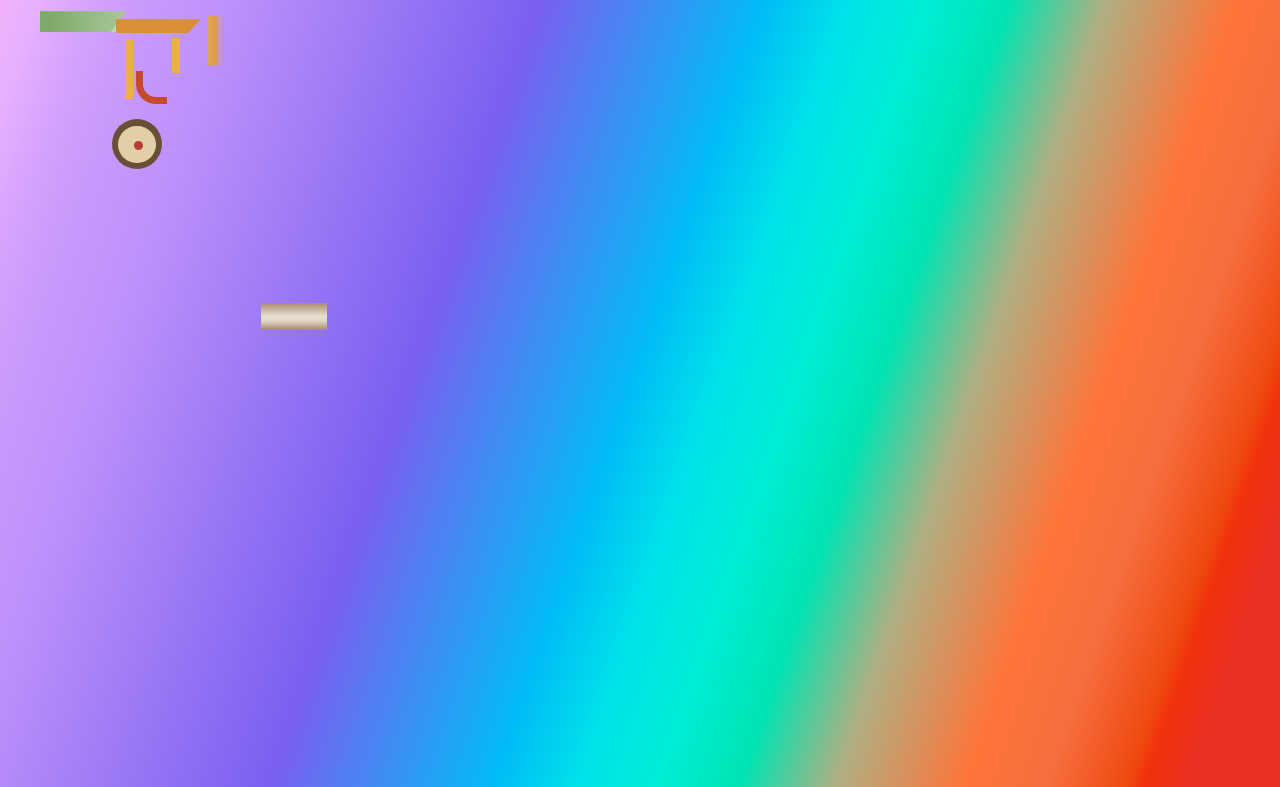
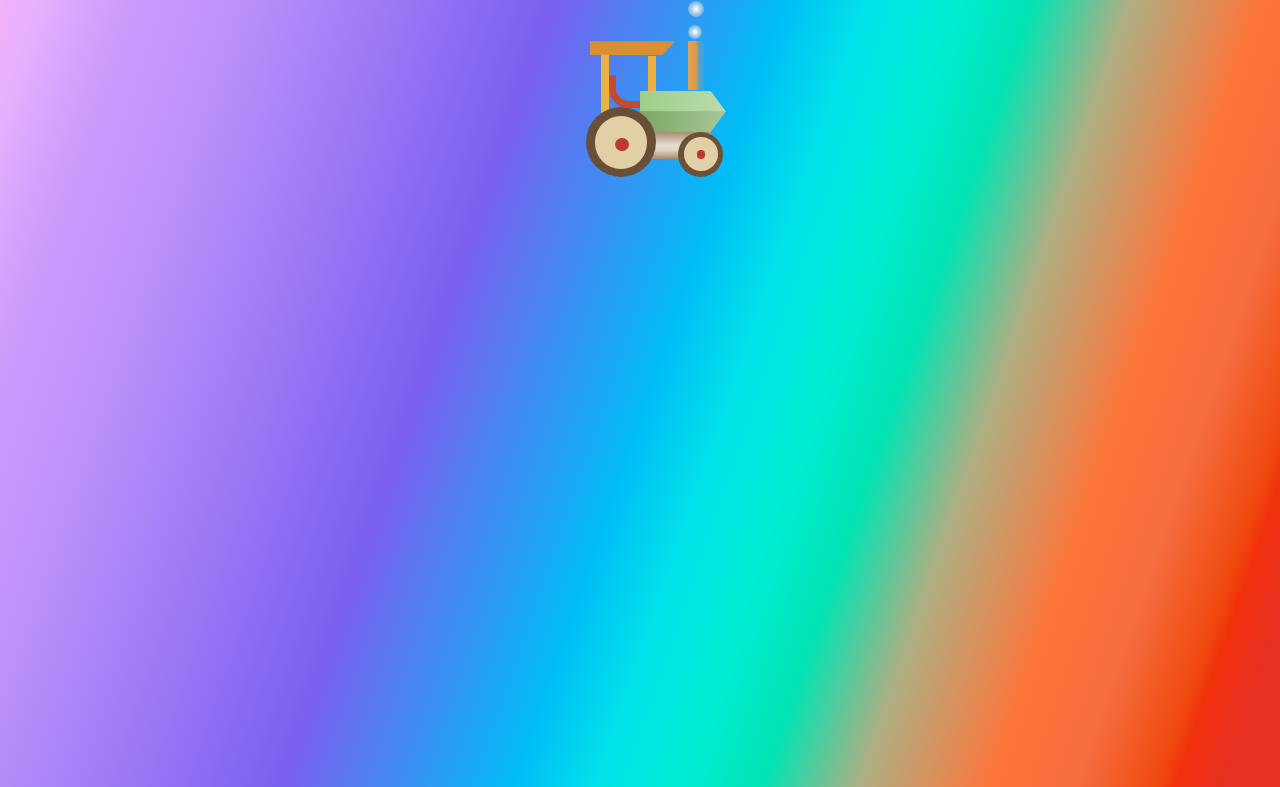
Before and after one commit to whorules/frontend-university, a plain HTML site: page html/train.html in a window 1280 px wide. Shown: the part 168-955 px from the top of the page. Drawn offline with Linux system fonts and the light colour scheme; a web font is replaced by a local one.

Commit message:
fixed train task

```diff
--- a/html/train.html
+++ b/html/train.html
@@ -32,6 +32,7 @@
     </header>
     <main>
         <div class="main-frame">
+            <div class="train-frame">
                 <div class="body1"></div>
                 <div class="body2"></div>
                 <div class="rectangle1"></div>
@@ -54,6 +55,7 @@
                 <div class="elipse3"></div>
                 <div class="sit"></div>
             </div>
+        </div>
     </main>
 </div>
 </body>
--- a/style/train.css
+++ b/style/train.css
@@ -4,16 +4,25 @@ body {
 }
 
 .main-frame {
+    padding-top: 100px;
     position: relative;
     display: flex;
+    justify-content: center;
     height: 100vh;
+}
+
+.train-frame {
+    position: relative;
+    width: 200px;
+    height: 200px;
 }
 
 .body1 {
     position: absolute;
     width: 86px;
     height: 21px;
-    top: -0%;
+    top: -10.3%;
+    left: 50%;
     clip-path: polygon(0% 0%, 82% 0%, 100% 100%, 0% 100%);
     background: linear-gradient(90.08deg, #9FCE8A 0.09%, #BBDBAC 99.95%);
 }
@@ -23,6 +32,7 @@ body {
     width: 86px;
     height: 21px;
     top: -0%;
+    left: 50%;
     clip-path: polygon(0% 0%, 100% 0%, 82% 100%, 0% 100%);
     background: linear-gradient(90deg, #7EA966 8.52%, #A9C79C 100%);
 }
@@ -31,8 +41,8 @@ body {
     position: absolute;
     width: 66px;
     height: 27px;
-    left: 18.4%;
-    top: 36.5%;
+    left: 52.5%;
+    top: 10.4%;
     background: linear-gradient(180deg, #A98D6D 0%, rgba(255, 255, 255, 0) 69.35%), linear-gradient(180deg, #FFFFFF 48.39%, #A68A69 100%);
 }
 
@@ -40,17 +50,17 @@ body {
     position: absolute;
     width: 8px;
     height: 60px;
-    left: 7.1%;
-    top: 3.5%;
+    left: 30.5%;
+    top: -29%;
     background: #EBB241;
 }
 
 .bigWheel {
     position: absolute;
-    width: 50px;
-    height: 50px;
-    left: 6%;
-    top: 13.5%;
+    width: 70px;
+    height: 70px;
+    left: 23%;
+    top: -2%;
     border-radius: 50%;
     background: #6A4F37;
 }
@@ -60,7 +70,7 @@ body {
     width: 75%;
     height: 75%;
     left: 12.5%;
-    top: 12.5%;
+    top: 13%;
     border-radius: 50%;
     background: #E1D0A5;
 }
@@ -69,7 +79,7 @@ body {
     position: absolute;
     width: 25%;
     height: 25%;
-    left: 41.5%;
+    left: 39.5%;
     top: 41%;
     border-radius: 50%;
     background: #BA3936;
@@ -77,10 +87,10 @@ body {
 
 .smallWheel {
     position: absolute;
-    width: 30px;
-    height: 30px;
-    left: 5.7%;
-    top: -29.5%;
+    width: 45px;
+    height: 45px;
+    left: 69%;
+    top: 10.3%;
     border-radius: 50%;
     background: #6C5039;
 }
@@ -110,8 +120,8 @@ body {
     position: absolute;
     width: 8px;
     height: 35px;
-    left: 11%;
-    top: 3.3%;
+    left: 54%;
+    top: -27.8%;
     background: #EBB241;
 }
 
@@ -119,8 +129,8 @@ body {
     position: absolute;
     width: 85px;
     height: 14px;
-    left: 6.3%;
-    top: 1%;
+    left: 25%;
+    top: -35%;
     clip-path: polygon(0% 0%, 100% 0%, 85% 100%, 0% 100%);
     background: #D98F34;
 }
@@ -129,43 +139,38 @@ body {
     position: absolute;
     width: 16px;
     height: 49px;
-    left: 14%;
-    top: 0.6%;
-
+    left: 74%;
+    top: -35%;
     background: linear-gradient(90deg, rgba(253, 247, 239, 0.2) 0%, rgba(216, 140, 49, 0.2) 100%), linear-gradient(90deg, #D99033 50%, rgba(217, 144, 51, 0) 71.88%);
 }
 
-
 .elipse1 {
-    /*position: absolute;*/
+    position: absolute;
     width: 14px;
     height: 14px;
-    left: 134px;
-    top: 37px;
+    left: 74%;
+    top: -43%;
     border-radius: 50%;
-
     background: radial-gradient(50% 50% at 50% 50%, #FFFFFF 0%, #71AEDF 100%);
 }
 
 .elipse2 {
-    /*position: absolute;*/
+    position: absolute;
     width: 16px;
     height: 16px;
-    left: 134px;
-    top: 14px;
+    left: 74%;
+    top: -55%;
     border-radius: 50%;
-
     background: radial-gradient(50% 50% at 50% 50%, #FFFFFF 0%, #70ADDE 100%);
 }
 
 .elipse3 {
-    /*position: absolute;*/
+    position: absolute;
     width: 16px;
     height: 16px;
-    left: 155px;
-    top: 4px;
+    left: 80%;
+    top: -65%;
     border-radius: 50%;
-
     background: radial-gradient(50% 50% at 50% 50%, #FFFFFF 0%, #81B7E3 100%);
 }
 
@@ -173,8 +178,8 @@ body {
     position: absolute;
     width: 24px;
     height: 26px;
-    left: 8%;
-    top: 7.4%;
+    left: 34.5%;
+    top: -18.2%;
     transform: rotate(0deg);
     background: transparent;
     border: 7px solid #C64A2E;
```
Lines whose indentation alone changed are shown as unchanged.
